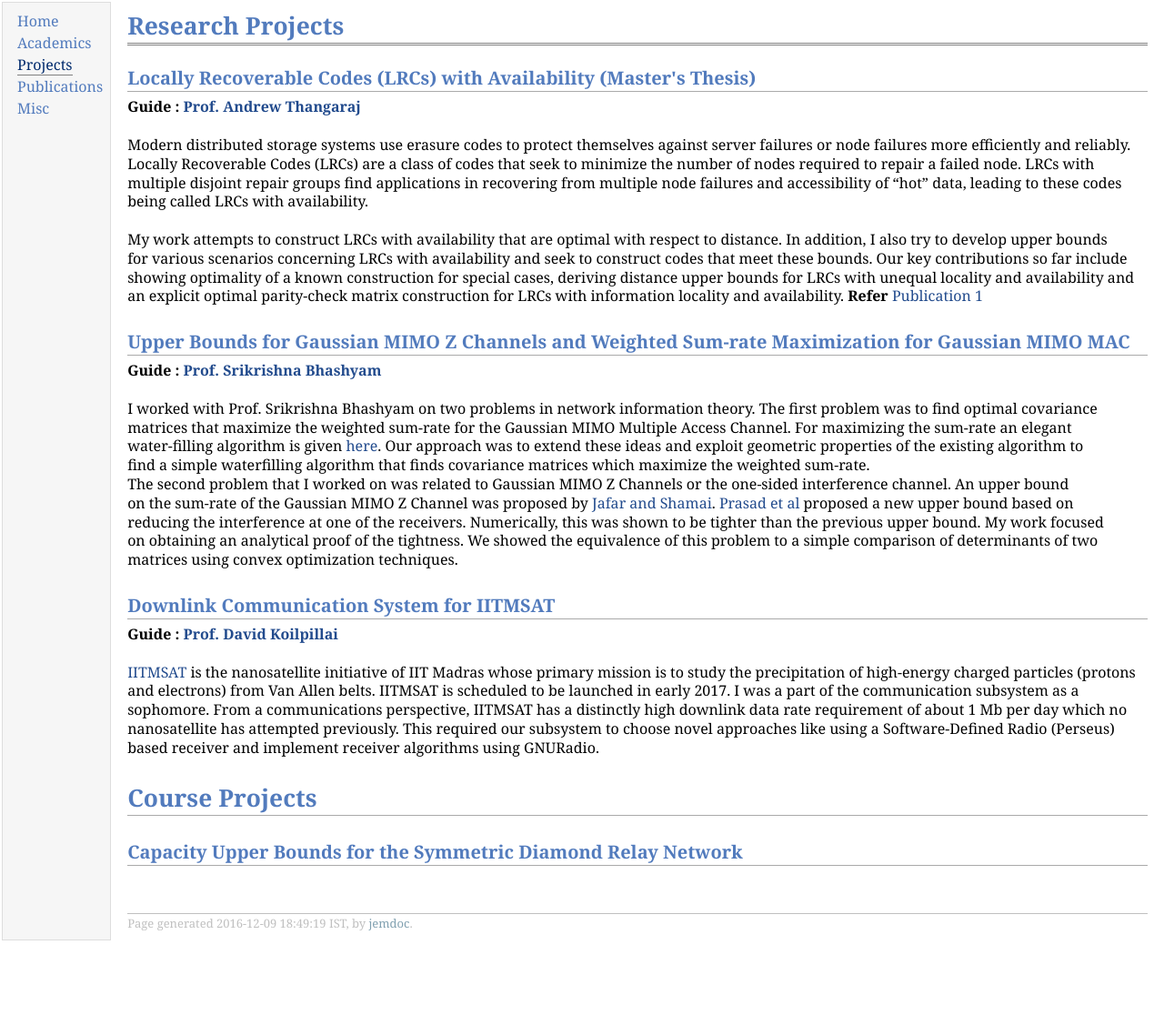
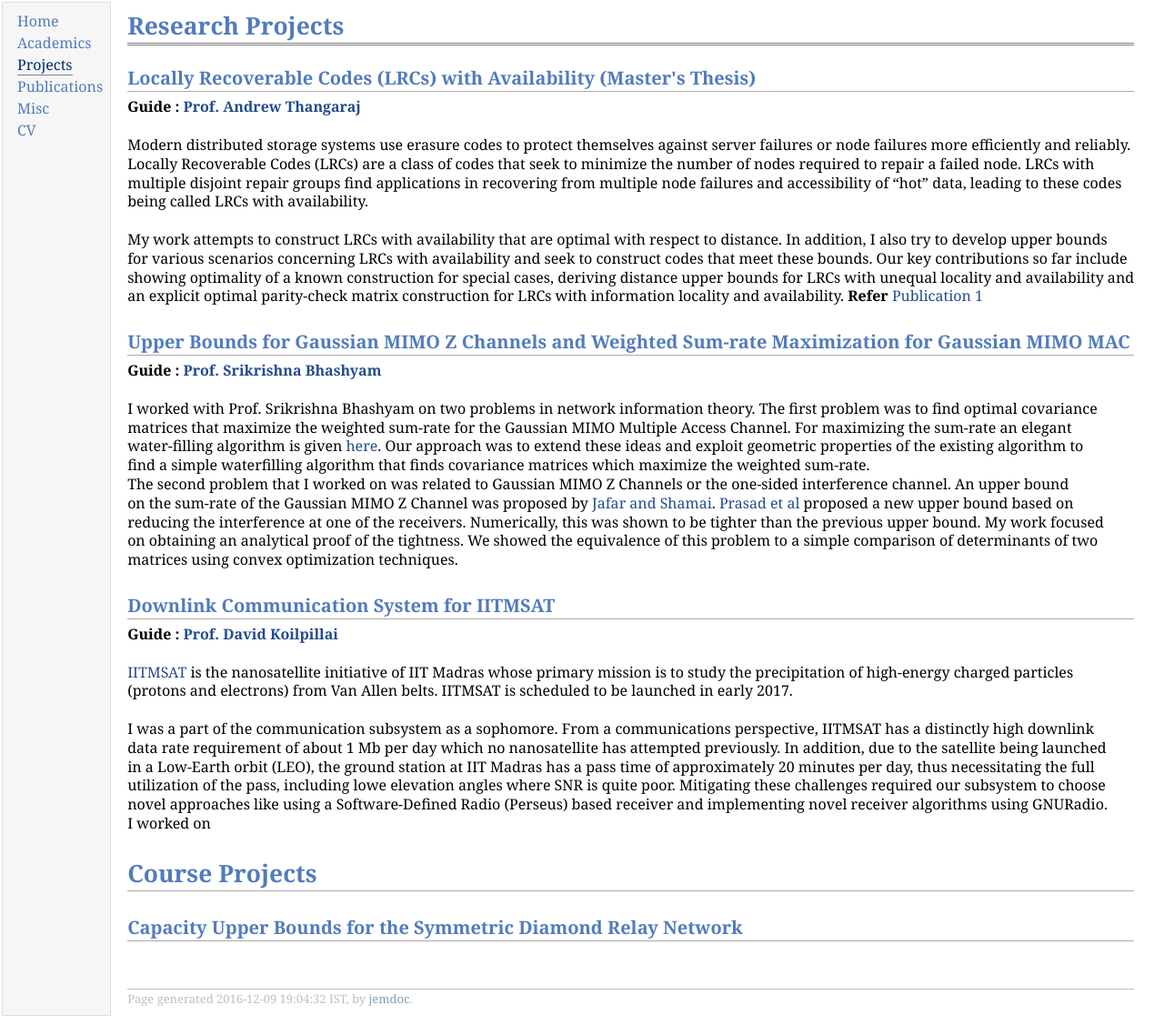
Before and after one commit to SourbhBh/SourbhBh.github.io, a Jekyll site: the page projects.html, which Jekyll copies as it is, in a window 1280 px wide. Shown: the whole page at 91% size. Built offline with Jekyll 4.4.1, drawn with Linux system fonts in a browser that asks for light colours; before the commit the page ends 1044 px from its top, so only the background shows below that.

Commit message:
MENU update CV

```diff
--- a/academics.html
+++ b/academics.html
@@ -16,6 +16,7 @@
 <div class="menu-item"><a href="projects.html">Projects</a></div>
 <div class="menu-item"><a href="publications.html">Publications</a></div>
 <div class="menu-item"><a href="misc.html">Misc</a></div>
+<div class="menu-item"><a href="cv.html">CV</a></div>
 </td>
 <td id="layout-content">
 <div id="toptitle">
--- a/index.html
+++ b/index.html
@@ -16,6 +16,7 @@
 <div class="menu-item"><a href="projects.html">Projects</a></div>
 <div class="menu-item"><a href="publications.html">Publications</a></div>
 <div class="menu-item"><a href="misc.html">Misc</a></div>
+<div class="menu-item"><a href="cv.html">CV</a></div>
 </td>
 <td id="layout-content">
 <div id="toptitle">
--- a/projects.html
+++ b/projects.html
@@ -16,6 +16,7 @@
 <div class="menu-item"><a href="projects.html" class="current">Projects</a></div>
 <div class="menu-item"><a href="publications.html">Publications</a></div>
 <div class="menu-item"><a href="misc.html">Misc</a></div>
+<div class="menu-item"><a href="cv.html">CV</a></div>
 </td>
 <td id="layout-content">
 <div id="toptitle">
@@ -39,13 +40,13 @@ algorithm is given <a href="http://www.comm.utoronto.ca/~weiyu/01262622.pdf">her
 to <br /> find a simple waterfilling algorithm that finds covariance matrices which maximize the weighted sum-rate. <br /> The second problem that I worked on was related to Gaussian MIMO Z Channels or the one-sided interference channel. An upper bound <br /> on the sum-rate of the Gaussian MIMO Z Channel was proposed by <a href="ieeexplore.ieee.org/iel5/18/4418455/04418479.pdf">Jafar and Shamai</a>. <a href="http://www.ee.iitm.ac.in/~skrishna/papers/tcom15.pdf">Prasad et al</a> proposed a new upper bound based on <br /> reducing the interference at one of the receivers. Numerically, this was shown to be tighter than the previous upper bound. My work focused <br /> on obtaining an analytical proof of the tightness. We showed the equivalence of this problem to a simple comparison of determinants of two <br /> matrices using convex optimization techniques.</p>
 <h2>Downlink Communication System for IITMSAT</h2>
 <p><b>Guide :</b> <a href="https://www.iitm.ac.in/info/fac/davidk"><b>Prof. David Koilpillai</b></a> <br /> <br />
-<a href="http://iitmsat.weebly.com/">IITMSAT</a> is the nanosatellite initiative of IIT Madras whose primary mission is to study the precipitation of high-energy charged particles (protons and electrons) from Van Allen belts. IITMSAT is scheduled to be launched in early 2017.
-I was a part of the communication subsystem as a sophomore. From a communications perspective, IITMSAT has a distinctly high downlink data rate requirement of about 1 Mb per day which no nanosatellite has attempted previously. This required our subsystem to choose novel approaches like using a Software-Defined Radio (Perseus) based receiver and implement receiver algorithms using GNURadio.  </p>
+<a href="http://iitmsat.weebly.com/">IITMSAT</a> is the nanosatellite initiative of IIT Madras whose primary mission is to study the precipitation of high-energy charged particles <br /> (protons and electrons) from Van Allen belts. IITMSAT is scheduled to be launched in early 2017. <br /><br />
+I was a part of the communication subsystem as a sophomore. From a communications perspective, IITMSAT has a distinctly high downlink <br /> data rate requirement of about 1 Mb per day which no nanosatellite has attempted previously. In addition, due to the satellite being launched <br /> in a Low-Earth orbit (LEO), the ground station at IIT Madras has a pass time of approximately 20 minutes per day, thus necessitating the full <br /> utilization of the pass, including lowe elevation angles where SNR is quite poor. Mitigating these challenges required our subsystem to choose <br /> novel approaches like using a Software-Defined Radio (Perseus) based receiver and implementing novel receiver algorithms using GNURadio.<br /> I worked on </p>
 <h1>Course Projects 	</h1>
 <h2>Capacity Upper Bounds for the Symmetric Diamond Relay Network</h2>
 <div id="footer">
 <div id="footer-text">
-Page generated 2016-12-09 18:49:19 IST, by <a href="http://jemdoc.jaboc.net/">jemdoc</a>.
+Page generated 2016-12-09 19:04:32 IST, by <a href="http://jemdoc.jaboc.net/">jemdoc</a>.
 </div>
 </div>
 </td>
--- a/publications.html
+++ b/publications.html
@@ -16,6 +16,7 @@
 <div class="menu-item"><a href="projects.html">Projects</a></div>
 <div class="menu-item"><a href="publications.html" class="current">Publications</a></div>
 <div class="menu-item"><a href="misc.html">Misc</a></div>
+<div class="menu-item"><a href="cv.html">CV</a></div>
 </td>
 <td id="layout-content">
 <div id="toptitle">
```
Also changed, not shown: other parts of academics.html (+1 -1 lines), other parts of index.html (+1 -1 lines), other parts of publications.html (+1 -1 lines), cv.html (added, +35 -0 lines), 4 other files.
